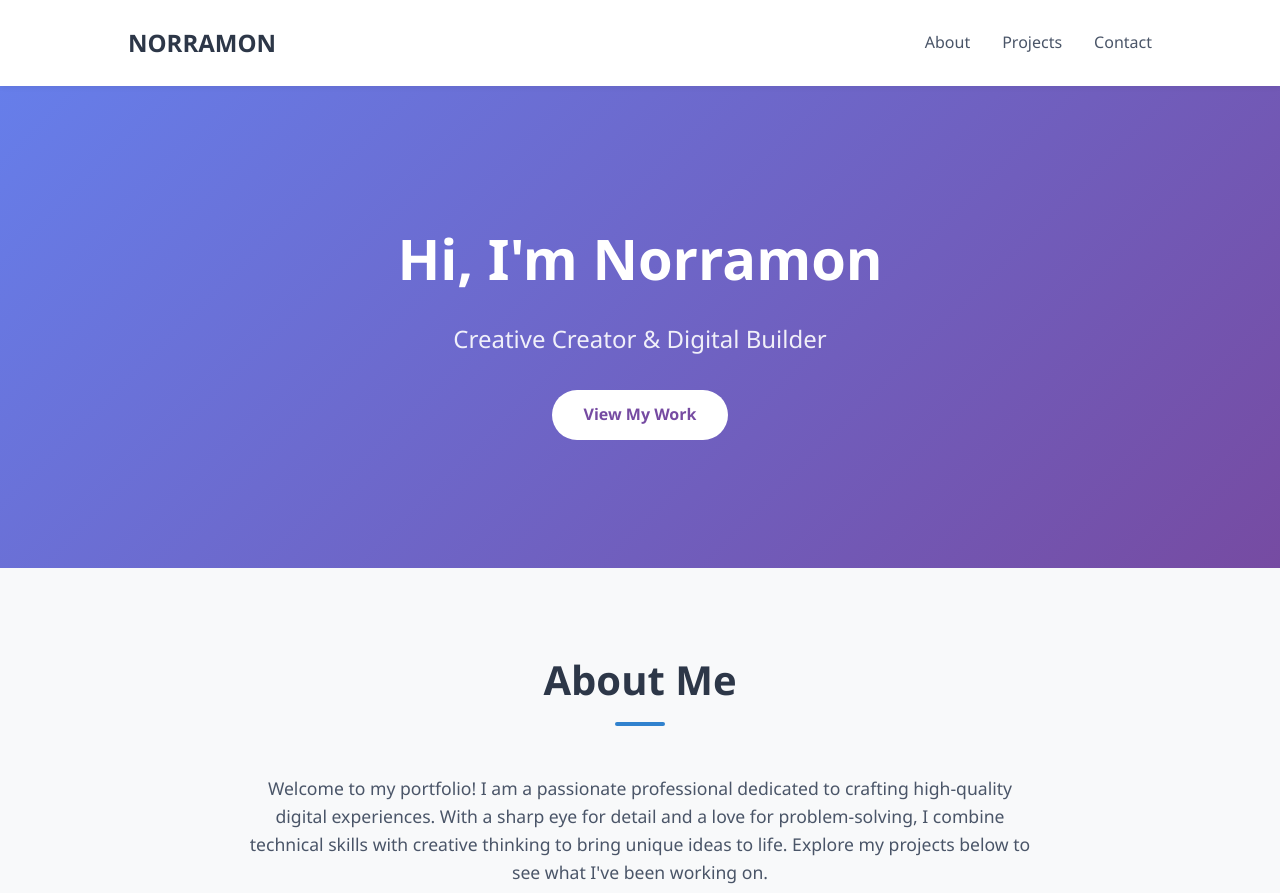
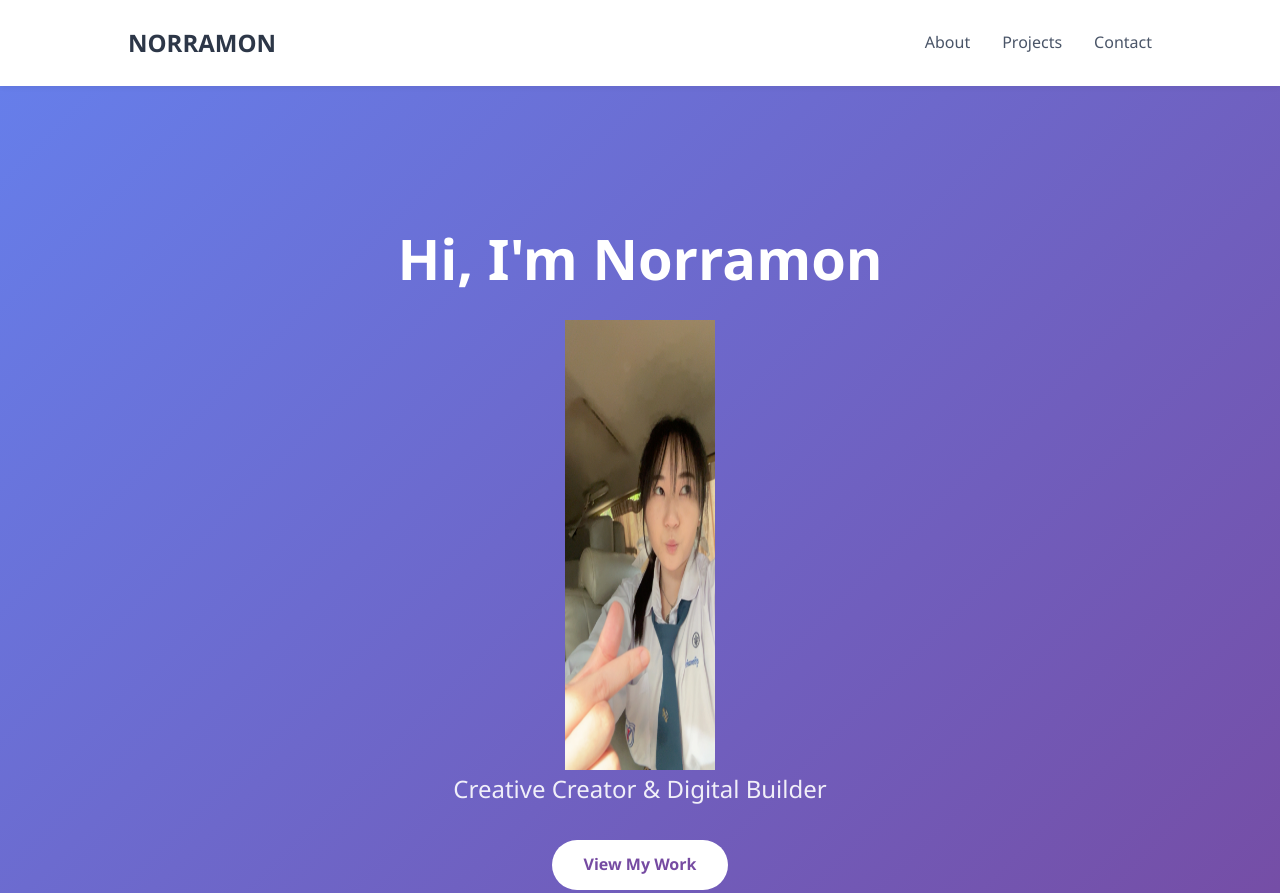
Before and after one commit to class6715838-ops/Portfolio.github.io, a plain HTML site: page Index.html in a window 1280 px wide. Shown: the top 893 px of the page. Drawn offline with Linux system fonts and the light colour scheme.

Commit message:
Update Index.html

```diff
--- a/Index.html
+++ b/Index.html
@@ -269,7 +269,7 @@
 
     <header>
         <h1>Hi, I'm Norramon</h1>
-
+        <img src="F5EE8FEA-5FA6-400C-957C-2BC7855D6A4E.jpeg" width="150" height="450">
         <p>Creative Creator & Digital Builder</p>
         <a href="#portfolio" class="btn">View My Work</a>
     </header>
```
